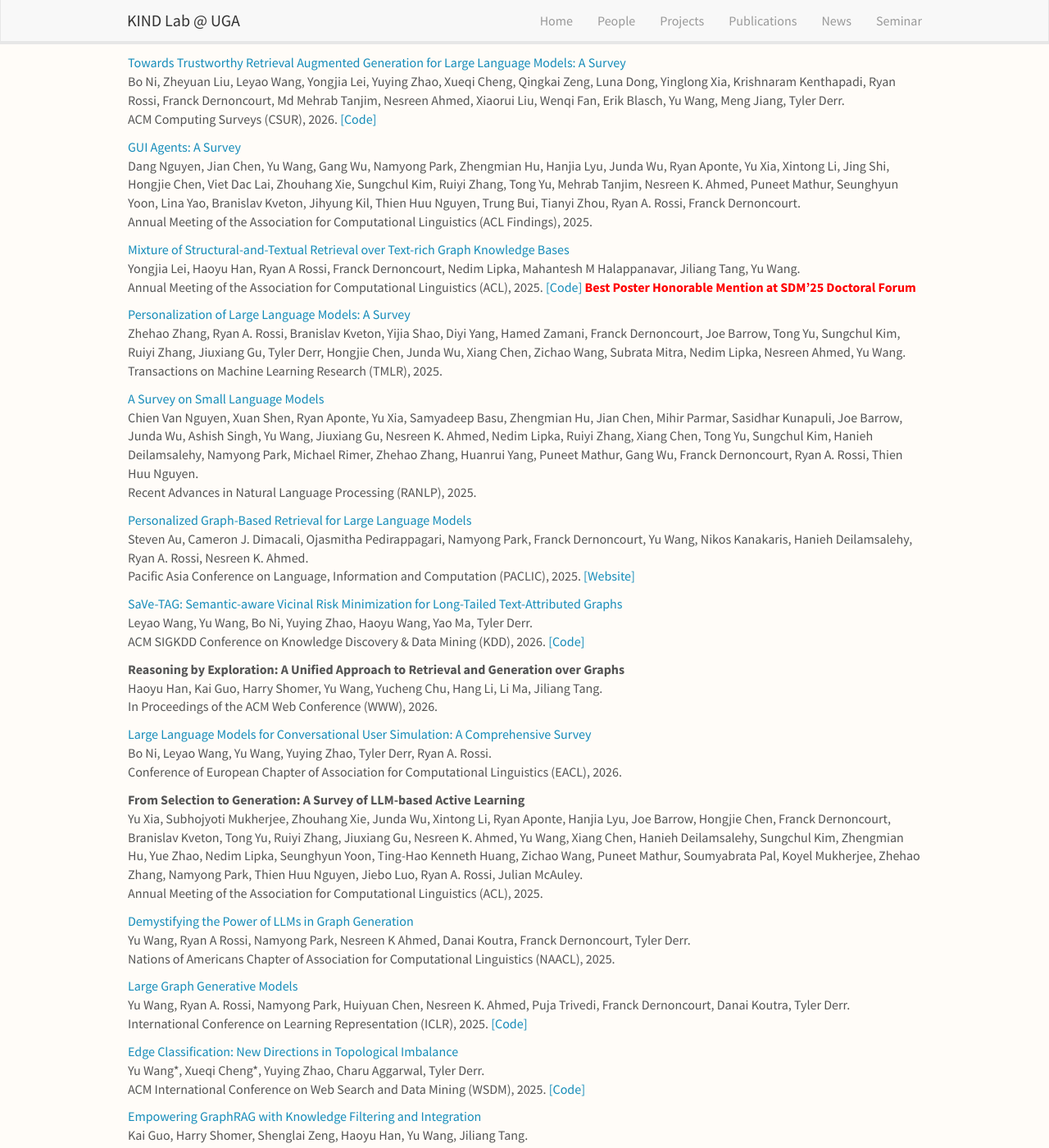
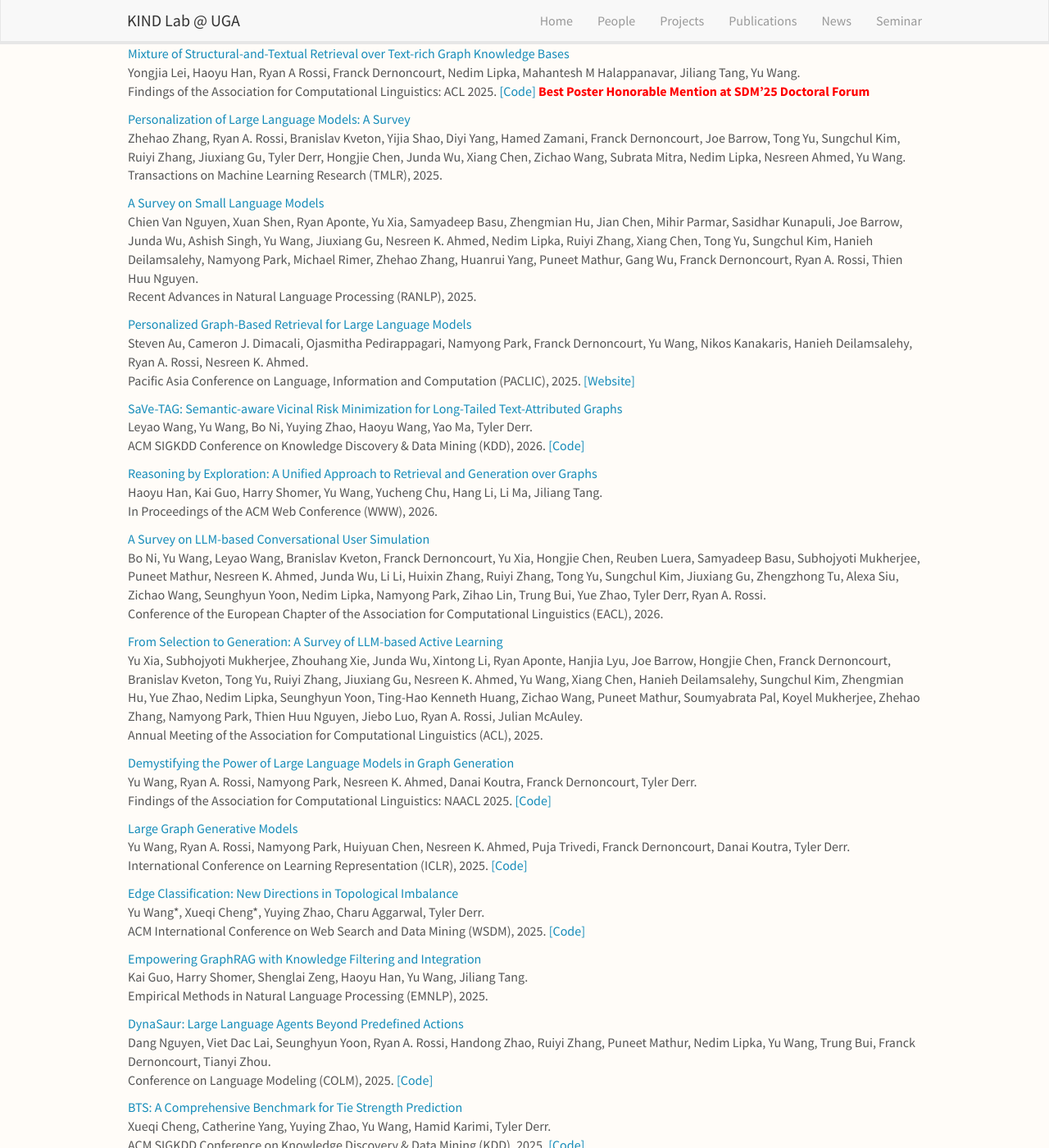
Before and after one commit to KINDLab-Fly/KINDLab-Fly.github.io, a Jekyll site: the page built from _pages/publications.md, in a window 1280 px wide and 1400 px high, scrolled down 2018 px. Shown: the whole window at 82% size. Built offline with Jekyll 4.4.1, drawn with Linux system fonts in a browser that asks for light colours; nearby versions of some CDN libraries; some of the changed text lies outside the part shown.

Commit message:
Sync publication metrics and verified paper metadata

```diff
--- a/_data/news.yml
+++ b/_data/news.yml
@@ -47,7 +47,7 @@
   headline: "📚 Our preprint <a href=\"https://arxiv.org/abs/2602.09319\" target=\"_blank\" rel=\"noopener noreferrer\">Benchmarking Knowledge-Extraction Attack and Defense on RAG</a> is online!"
 
 - date: 01/2026
-  headline: "📚 Our paper <a href=\"http://ryanrossi.com/pubs/LLM-based_User_Simulated_Data_Generation_Survey.pdf\" target=\"_blank\" rel=\"noopener noreferrer\">Large Language Models for Conversational User Simulation</a> has been accepted at EACL 2026!"
+  headline: "📚 Our paper <a href=\"https://aclanthology.org/2026.eacl-long.200/\" target=\"_blank\" rel=\"noopener noreferrer\">A Survey on LLM-based Conversational User Simulation</a> has been accepted at EACL 2026!"
 
 - date: 01/2026
   headline: "📚 Our paper on RL Exploration on Graphs has been accepted at WWW'26!"
--- a/_pages/publications.md
+++ b/_pages/publications.md
@@ -9,7 +9,7 @@ permalink: /publications/
 
 # Publications
 
-You may also see our work on [Google Scholar](https://scholar.google.com/citations?user=XPCmiz4AAAAJ&hl=en).
+See [Yu Wang's Google Scholar profile](https://scholar.google.com/citations?user=XPCmiz4AAAAJ&hl=en): **3,379 citations**, **h-index 26**, **i10-index 38** (September 11, 2026).
 
 ---
 
@@ -52,10 +52,6 @@ In Graph Neural Networks: Foundations, Frontiers, and Applications, Lingfei Wu,
 ---
 ## Conference and Journal Papers
 
-**Engagement Effects of User-Generated vs Corporate Aesthetics in Fast-Food Instagram Marketing**\
-Amelie Wei, Yu Wang.\
-The Asian Conference on Media, Communication & Film (MediAsia), 2026.
-
 [ReviewGrounder: Improving Review Substantiveness with Rubric-Guided, Tool-Integrated Agents](https://aclanthology.org/2026.acl-long.1477/)\
 Zhuofeng Li, Yi Lu, Dongfu Jiang, Haoxiang Zhang, Yuyang Bai, Chuan Li, Yu Wang, Shuiwang Ji, Jianwen Xie, Yu Zhang.\
 Annual Meeting of the Association for Computational Linguistics (ACL), 2026.
@@ -76,14 +72,6 @@ ACM SIGKDD Conference on Knowledge Discovery & Data Mining, Dataset and Benchmar
 [A Bayesian Approach to Reconstructing Interdependent Infrastructure Networks from Cascading Failures](https://journals.aps.org/pre/accepted/10.1103/vswp-h4hx)\
 MirSaleh Bahavarnia, Yu Wang, Jin-Zhu Yu, Hiba Baroud.\
 Physical Review E (PRE), 2026.
-
-**Towards Explainable Benchmarking for Data-driven Post-Wildfire Debris Flow Prediction**\
-Zhisheng Qi, Li Zhu, Utkarsh Sahu, Douglas Tommey, Josh Roering, Yu Wang.\
-ACM AI Leadership Summit, 2026.
-
-**Personalized AutoResearch**\
-Bo Ni, Franck Dernoncourt, Hongjie Chen, Yu Wang, Nesreen Ahmed, Zhengzhong Tu, Tyler Derr, Ryan Rossi.\
-ACM AI Leadership Summit, 2026.
 
 [Scaffold-Aware Generative Augmentation and Reranking for Enhanced Virtual Screening](https://arxiv.org/abs/2510.16306)\
 Xin Wang, Yu Wang, Yunchao Liu, Jens Meiler, Tyler Derr.\
@@ -107,11 +95,11 @@ ACM Computing Surveys (CSUR), 2026. [[Code]](https://github.com/Arstanley/Awesom
 
 [GUI Agents: A Survey](https://aclanthology.org/2025.findings-acl.1158/)\
 Dang Nguyen, Jian Chen, Yu Wang, Gang Wu, Namyong Park, Zhengmian Hu, Hanjia Lyu, Junda Wu, Ryan Aponte, Yu Xia, Xintong Li, Jing Shi, Hongjie Chen, Viet Dac Lai, Zhouhang Xie, Sungchul Kim, Ruiyi Zhang, Tong Yu, Mehrab Tanjim, Nesreen K. Ahmed, Puneet Mathur, Seunghyun Yoon, Lina Yao, Branislav Kveton, Jihyung Kil, Thien Huu Nguyen, Trung Bui, Tianyi Zhou, Ryan A. Rossi, Franck Dernoncourt.\
-Annual Meeting of the Association for Computational Linguistics (ACL Findings), 2025.
+Findings of the Association for Computational Linguistics: ACL 2025.
 
 [Mixture of Structural-and-Textual Retrieval over Text-rich Graph Knowledge Bases](https://aclanthology.org/2025.findings-acl.941/)\
 Yongjia Lei, Haoyu Han, Ryan A Rossi, Franck Dernoncourt, Nedim Lipka, Mahantesh M Halappanavar, Jiliang Tang, Yu Wang.\
-Annual Meeting of the Association for Computational Linguistics (ACL), 2025. [[Code]](https://github.com/Yoega/MoR)
+Findings of the Association for Computational Linguistics: ACL 2025. [[Code]](https://github.com/Yoega/MoR)
 <span style="color:red">**Best Poster Honorable Mention at SDM'25 Doctoral Forum**</span>
 
 [Personalization of Large Language Models: A Survey](https://arxiv.org/abs/2411.00027)\
@@ -130,21 +118,21 @@ Pacific Asia Conference on Language, Information and Computation (PACLIC), 2025.
 Leyao Wang, Yu Wang, Bo Ni, Yuying Zhao, Haoyu Wang, Yao Ma, Tyler Derr.\
 ACM SIGKDD Conference on Knowledge Discovery & Data Mining (KDD), 2026. [[Code]](https://github.com/LWang-Laura/SaVe-TAG)
 
-**Reasoning by Exploration: A Unified Approach to Retrieval and Generation over Graphs**\
+[Reasoning by Exploration: A Unified Approach to Retrieval and Generation over Graphs](https://arxiv.org/abs/2510.07484)\
 Haoyu Han, Kai Guo, Harry Shomer, Yu Wang, Yucheng Chu, Hang Li, Li Ma, Jiliang Tang.\
 In Proceedings of the ACM Web Conference (WWW), 2026.
 
-[Large Language Models for Conversational User Simulation: A Comprehensive Survey](http://ryanrossi.com/pubs/LLM-based_User_Simulated_Data_Generation_Survey.pdf)\
-Bo Ni, Leyao Wang, Yu Wang, Yuying Zhao, Tyler Derr, Ryan A. Rossi.\
-Conference of European Chapter of Association for Computational Linguistics (EACL), 2026.
+[A Survey on LLM-based Conversational User Simulation](https://aclanthology.org/2026.eacl-long.200/)\
+Bo Ni, Yu Wang, Leyao Wang, Branislav Kveton, Franck Dernoncourt, Yu Xia, Hongjie Chen, Reuben Luera, Samyadeep Basu, Subhojyoti Mukherjee, Puneet Mathur, Nesreen K. Ahmed, Junda Wu, Li Li, Huixin Zhang, Ruiyi Zhang, Tong Yu, Sungchul Kim, Jiuxiang Gu, Zhengzhong Tu, Alexa Siu, Zichao Wang, Seunghyun Yoon, Nedim Lipka, Namyong Park, Zihao Lin, Trung Bui, Yue Zhao, Tyler Derr, Ryan A. Rossi.\
+Conference of the European Chapter of the Association for Computational Linguistics (EACL), 2026.
 
-**From Selection to Generation: A Survey of LLM-based Active Learning**\
+[From Selection to Generation: A Survey of LLM-based Active Learning](https://aclanthology.org/2025.acl-long.708/)\
 Yu Xia, Subhojyoti Mukherjee, Zhouhang Xie, Junda Wu, Xintong Li, Ryan Aponte, Hanjia Lyu, Joe Barrow, Hongjie Chen, Franck Dernoncourt, Branislav Kveton, Tong Yu, Ruiyi Zhang, Jiuxiang Gu, Nesreen K. Ahmed, Yu Wang, Xiang Chen, Hanieh Deilamsalehy, Sungchul Kim, Zhengmian Hu, Yue Zhao, Nedim Lipka, Seunghyun Yoon, Ting-Hao Kenneth Huang, Zichao Wang, Puneet Mathur, Soumyabrata Pal, Koyel Mukherjee, Zhehao Zhang, Namyong Park, Thien Huu Nguyen, Jiebo Luo, Ryan A. Rossi, Julian McAuley.\
 Annual Meeting of the Association for Computational Linguistics (ACL), 2025.
 
-[Demystifying the Power of LLMs in Graph Generation](https://aclanthology.org/2025.findings-naacl.456/)\
-Yu Wang, Ryan A Rossi, Namyong Park, Nesreen K Ahmed, Danai Koutra, Franck Dernoncourt, Tyler Derr.\
-Nations of Americans Chapter of Association for Computational Linguistics (NAACL), 2025.
+[Demystifying the Power of Large Language Models in Graph Generation](https://aclanthology.org/2025.findings-naacl.456/)\
+Yu Wang, Ryan A. Rossi, Namyong Park, Nesreen K. Ahmed, Danai Koutra, Franck Dernoncourt, Tyler Derr.\
+Findings of the Association for Computational Linguistics: NAACL 2025. [[Code]](https://github.com/yuwvandy/LLM-GraphGen)
 
 [Large Graph Generative Models](https://openreview.net/forum?id=c01YB8pF0s)\
 Yu Wang, Ryan A. Rossi, Namyong Park, Huiyuan Chen, Nesreen K. Ahmed, Puja Trivedi, Franck Dernoncourt, Danai Koutra, Tyler Derr.\
@@ -168,13 +156,13 @@ ACM SIGKDD Conference on Knowledge Discovery & Data Mining (KDD), 2025. [[Code]]
 
 [Towards Trustworthy Knowledge Graph Reasoning: An Uncertainty Aware Perspective](https://ojs.aaai.org/index.php/AAAI/article/view/33353)\
 Bo Ni, Yu Wang, Lu Cheng, Erik Blasch, Tyler Derr.\
-AAAI Conference on Artificial Intelligence (AAAI), 2025.
+AAAI Conference on Artificial Intelligence (AAAI), 2025. [[Code]](https://github.com/Arstanley/UAG)
 
 [Edges Matter: Analyzing Graph Time-Series Representations for Temporal Networks](https://ieeexplore.ieee.org/document/11029199)\
 Hongjie Chen, Ryan A. Rossi, Nesreen K. Ahmed, Namyong Park, Yu Wang, Tyler Derr.\
 IEEE Transactions on Network Science and Engineering (TNSE), 2025.
 
-**Advancements in Ligand-Based Virtual Screening through the Synergistic Integration of Graph Neural Networks and Expert-Crafted Descriptors**\
+[Advancements in Ligand-Based Virtual Screening through the Synergistic Integration of Graph Neural Networks and Expert-Crafted Descriptors](https://pubs.acs.org/doi/full/10.1021/acs.jcim.5c00822)\
 Yunchao Liu, Rocco Moretti, Yu Wang, Ha Dong, Bobby Bodenheimer, Tyler Derr, Jens Meiler.\
 Journal of Chemical Information and Modeling (JCIM), 2025.
 
@@ -257,11 +245,11 @@ Proceedings of the 28th ACM SIGKDD Conference on Knowledge Discovery and Data Mi
 Yu Wang, Tyler Derr.\
 In Proceedings of the 30th ACM International Conference on Information and Knowledge Management (CIKM), 2021. [[Code]](https://github.com/yuwang0103/TDGNN)[[Slides]](https://yuwang0103.github.io/files/slides/CIKM21_TDGNN.pdf)[[Poster]](https://yuwang0103.github.io/files/poster/CIKM21_.pdf)
 
-**Generating Synthetic Systems of Interdependent Critical Infrastructure Networks**\
+[Generating Synthetic Systems of Interdependent Critical Infrastructure Networks](https://ieeexplore.ieee.org/document/9662448)\
 Yu Wang, Jin-Zhu Yu, Hiba Baroud.\
 IEEE Systems Journal 2021.
 
-**Comparing Topology-Based and Flow-Based Resilience Assessment of Interdependent Infrastructure Networks**\
+[Comparing Topology-Based and Flow-Based Resilience Assessment of Interdependent Infrastructure Networks](https://par.nsf.gov/servlets/purl/10418129)\
 Jinzhu Yu, Yu Wang, Hiba Baroud.\
 13th International Conference on Structural Safety and Reliability (ICOSSAR), 2022.
 
@@ -277,6 +265,22 @@ Smoky Mountains Computational Sciences and Engineering Conference Springer 2020.
 **An Enhanced Percolation Method for Automatic Detection of Cracks in Bridges**\
 Qingfei Gao, Yu Wang, Jun Li, Kejian Sheng, Chenguang Liu.\
 Advances in Civil Engineering 2020.
+
+---
+## Other Conference Contributions
+
+**Engagement Effects of User-Generated vs Corporate Aesthetics in Fast-Food Instagram Marketing**\
+Amelie Wei (high-school student), Yu Wang.\
+The Asian Conference on Media, Communication & Film (MediAsia), 2026.\
+Accepted for presentation following abstract peer review. [[Conference]](https://mediasia.iafor.org/)
+
+**Towards Explainable Benchmarking for Data-driven Post-Wildfire Debris Flow Prediction**\
+Zhisheng Qi, Li Zhu, Utkarsh Sahu, Douglas Tommey, Josh Roering, Yu Wang.\
+ACM AI Leadership Summit, 2026.
+
+**Personalized AutoResearch**\
+Bo Ni, Franck Dernoncourt, Hongjie Chen, Yu Wang, Nesreen Ahmed, Zhengzhong Tu, Tyler Derr, Ryan Rossi.\
+ACM AI Leadership Summit, 2026.
 
 ---
 ## Workshop Papers
```
Also changed, not shown: other parts of _pages/publications.md (+6 -6 lines), _pages/projects/nsf-III-GraphRAG.md (+5 -5 lines).
